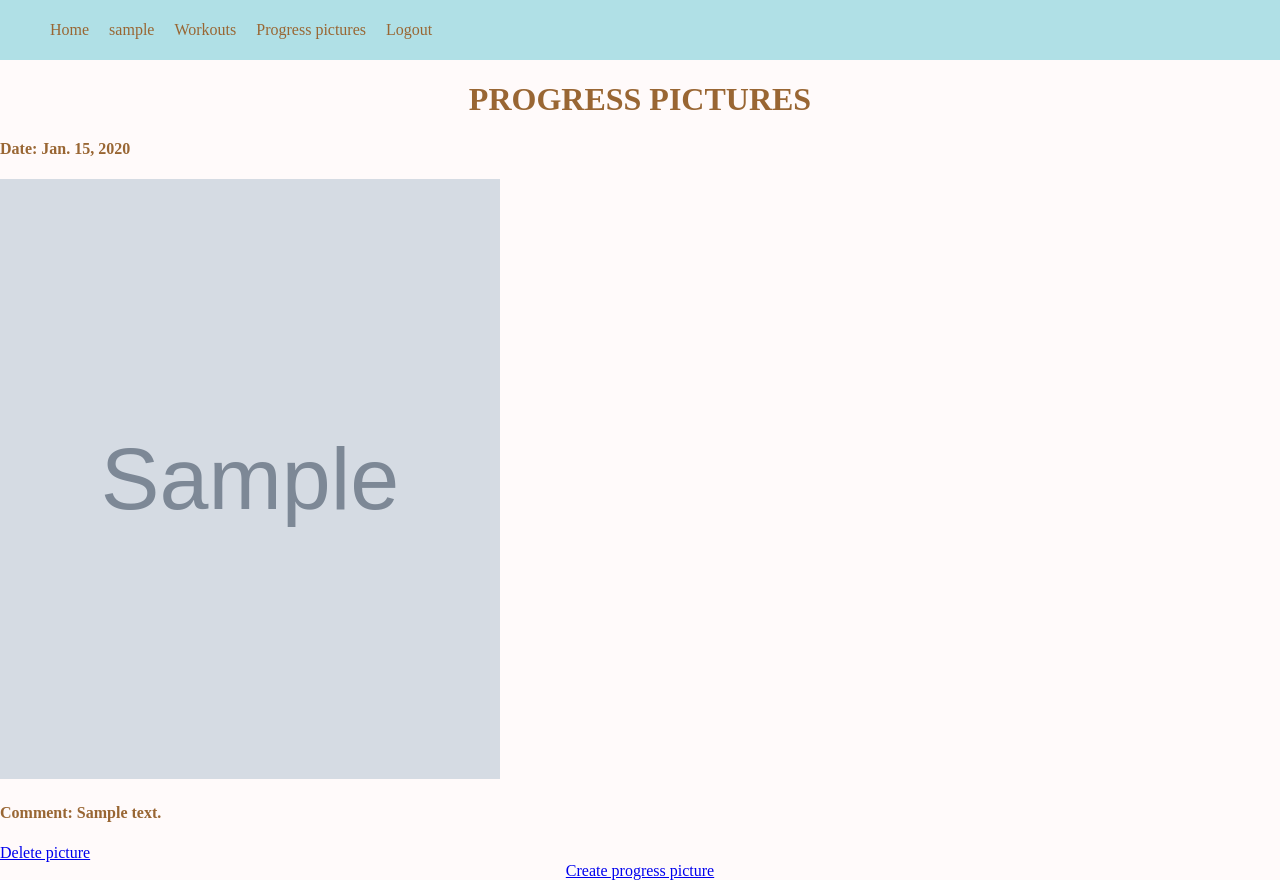
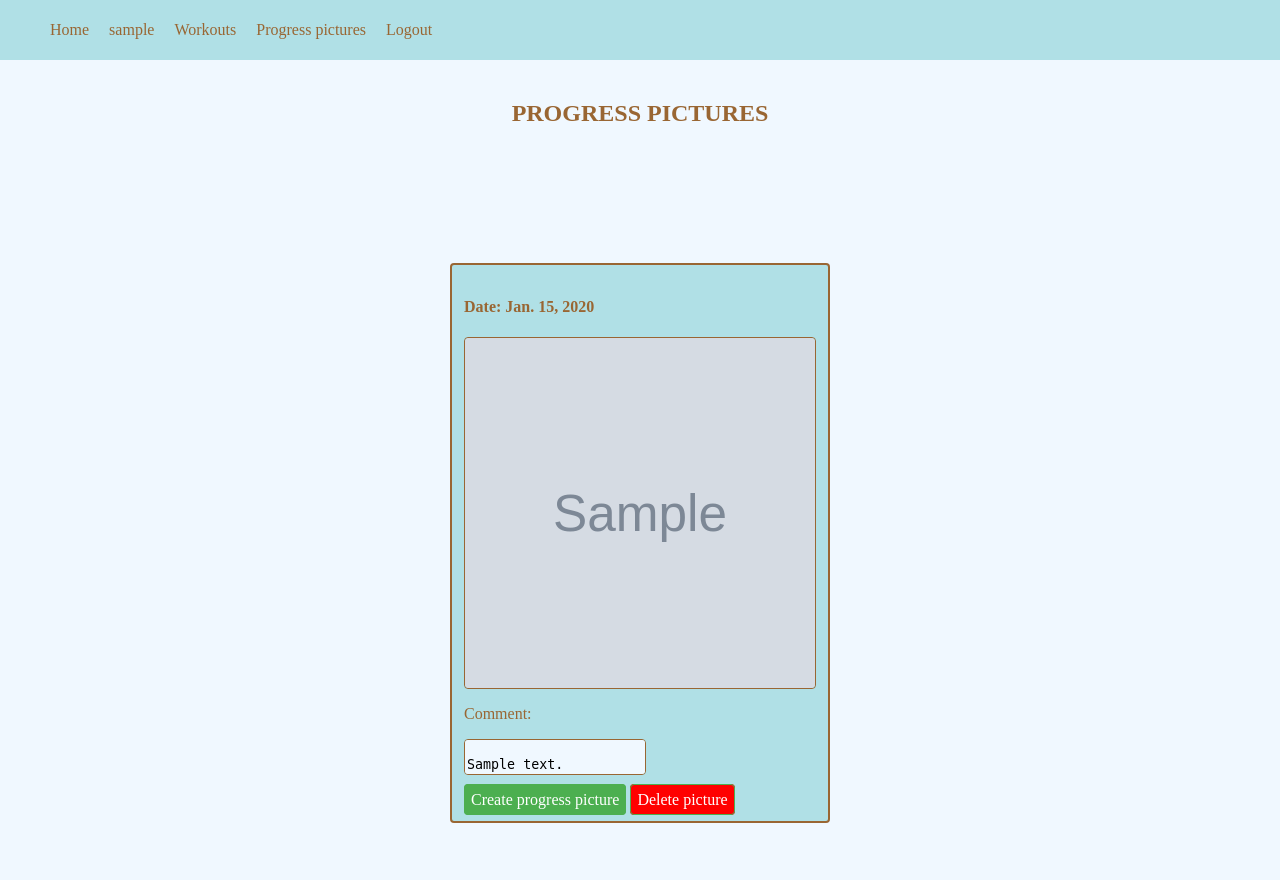
Before and after one commit to MarioDavidov/web_framework_project, a Django app: page /home/progres_picture/ in a window 1280 px wide. After the commit the page ends 823 px from the top, so only its background shows below. Run offline with Django 3.2, Linux system fonts and the light colour scheme; a user stored in the database is signed in; tables that the repository leaves empty hold one stand-in row (values such as "Sample post"); grey boxes marked "Sample" are stand-in pictures.

Commit message:
pps styling

```diff
--- a/static/home_for_users.css
+++ b/static/home_for_users.css
@@ -1,3 +1,6 @@
+.main-body{
+    background: #F0F8FF;
+}
 .header-wrapper{
     margin-top: 0;
     margin-bottom: 0;
@@ -11,7 +14,12 @@
     flex-direction: row;
     justify-content: center;
     align-items: normal;
-    background: #F0F8FF;
+    background: #B0E0E6;
+    border: 2px solid #996633;
+    border-radius: 4px;
+    padding: 35px 18px;
+    width: 600px;
+    margin-left: 450px;
 }
 .profile-pic-side{
     display: flex;
@@ -19,6 +27,7 @@
     justify-content: center;
     align-items: center;
     margin-right: 10px;
+    border-right: 2px dotted #996633;
 }
 .btn-side{
     margin-left: 10px;
--- /dev/null
+++ b/static/pps.css
@@ -0,0 +1,42 @@
+.main{
+    display: flex;
+    flex-wrap: wrap;
+    justify-content: space-evenly;
+    background: #F0F8FF;
+}
+.pp-wrapper{
+    border: 2px solid #996633;
+    border-radius: 4px;
+    display: flex;
+    flex-direction: column;
+    flex-wrap: wrap;
+    background: #B0E0E6;
+    padding: 12px;
+    margin: 16px;
+}
+.delete{
+    background: red !important;
+}
+.delete:hover{
+    background: darkred !important;
+
+}
+.pic-wrapper{
+    border: 1px solid #996633;
+    border-radius: 4px;
+    width: 350px;
+    height: 350px;
+}
+.pic-wrapper img{
+    width: 100%;
+    height: 100%;
+    border-radius: 4px;
+}
+.textarea-pps{
+    border: 1px solid #996633;
+    border-radius: 4px;
+    background: #F0F8FF;
+    outline: #F0F8FF;
+    resize: none;
+    margin-bottom: 16px;
+}
--- a/static/workouts.css
+++ b/static/workouts.css
@@ -16,7 +16,7 @@
     margin: 16px;
 }
 .workout-card{
-    border-right: 3px dotted #996633;
+    border-right: 2px dotted #996633;
     margin-right: 3px;
 }
 .buttons-wrapper{
--- a/templates/home/home_for_users.html
+++ b/templates/home/home_for_users.html
@@ -11,7 +11,7 @@
     <link rel="stylesheet" href="/static/home_for_users.css">
 </head>
 
-<body>
+<body class="main-body">
 
 {% include 'shared/site_navigation.html' %}
 
--- a/templates/home_page.html
+++ b/templates/home_page.html
@@ -24,7 +24,7 @@
 
     <section class="form-section">
         <article class="reg-icon-wrapper">
-            <img src="https://cdn1.iconfinder.com/data/icons/common-ui/48/key_register_login_signin_enter-512.png" alt="error"
+            <img src="https://cdn1.iconfinder.com/data/icons/common-ui/48/key_register_login_signin_enter-512.png" alt="error">
         </article>
         <form method="post" action="{% url 'register_user' %}" enctype="multipart/form-data">
             {{form}}
--- a/templates/progress_pictures/progress_pictures.html
+++ b/templates/progress_pictures/progress_pictures.html
@@ -1,3 +1,5 @@
+<link rel="stylesheet" href="/static/pps.css">
+
 {% extends 'home/home_for_users.html' %}
 
 
@@ -5,37 +7,36 @@
 
 
 {% block site_content %}
-
     <body>
-    <center>
-        <div style="color: #996633">
-            <h1>PROGRESS PICTURES</h1>
-        </div>
-    </center>
-    {% if not progress_picture_user %}
-        <center>
-            <div style="color: #996633">
-                <h1>NO PROGRESS PICTURE TO SHOW</h1>
-                 <a href="{%  url 'create_progress_pictures' %}" class="btn btn-success">Create progress picture</a>
-            </div>
-        </center>
-    {% endif %}
-
+            <article class="header-wrapper">
+                <h1>PROGRESS PICTURES</h1>
+            </article>
+            <article class="header-wrapper">
+                {% if not progress_picture_user %}
+                    <h1>NO PROGRESS PICTURE TO SHOW</h1>
+                    <a href="{%  url 'create_progress_pictures' %}" class="create-wo-btn">Create progress picture</a>
+                {% endif %}
+             </article>
+<main class="main">
     {% for pic in progress_picture_user %}
-        <div class="items-container">
-            <div class="item">
+            <section class="pp-wrapper">
                 <h4>Date: {{ pic.date }}</h4>
-                <img src="{{ pic.progress_picture.url }}" width="500" height="600" alt="">
-                <h4>Comment: {{ pic.comment }}</h4>
-                <a href="{% url 'delete_progress_picture' pic.id %}" class="btn btn-danger">Delete picture</a>
-
-            </div>
-        </div>
-        <center>
-             <a href="{%  url 'create_progress_pictures' %}" class="btn btn-success">Create progress picture</a>
-         </center>
+                <article class="pic-wrapper">
+                    <img src="{{ pic.progress_picture.url }}" width="500" height="600" alt="">
+                </article>
+                <p>Comment:</p>
+                <article class="textarea-wrapper">
+                    <textarea readonly class="textarea-pps">
+                        {{ pic.comment }}
+                    </textarea>
+                </article>
+                <article class="buttons-wrapper">
+                    <a href="{%  url 'create_progress_pictures' %}" class="create-wo-btn">Create progress picture</a>
+                    <a href="{% url 'delete_progress_picture' pic.id %}" class="create-wo-btn delete">Delete picture</a>
+                </article>
+            </section>
     {% endfor %}
-
+</main>
 
 {% endblock %}
 
--- a/templates/workouts.html
+++ b/templates/workouts.html
@@ -18,6 +18,7 @@
     </article>
     <main class="main">
         {% for work in workouts_user %}
+{#            <p>{{ workouts_user.count }}</p>#}
             <section class="workout-wrapper">
                 <section class="workout-card">
                         <h2>{{ work.date }}</h2>
```
Also changed, not shown: media/Progress_pics/pythno.png (added), media/Progress_pics/rickmorty_um3wFLD.png (added).
